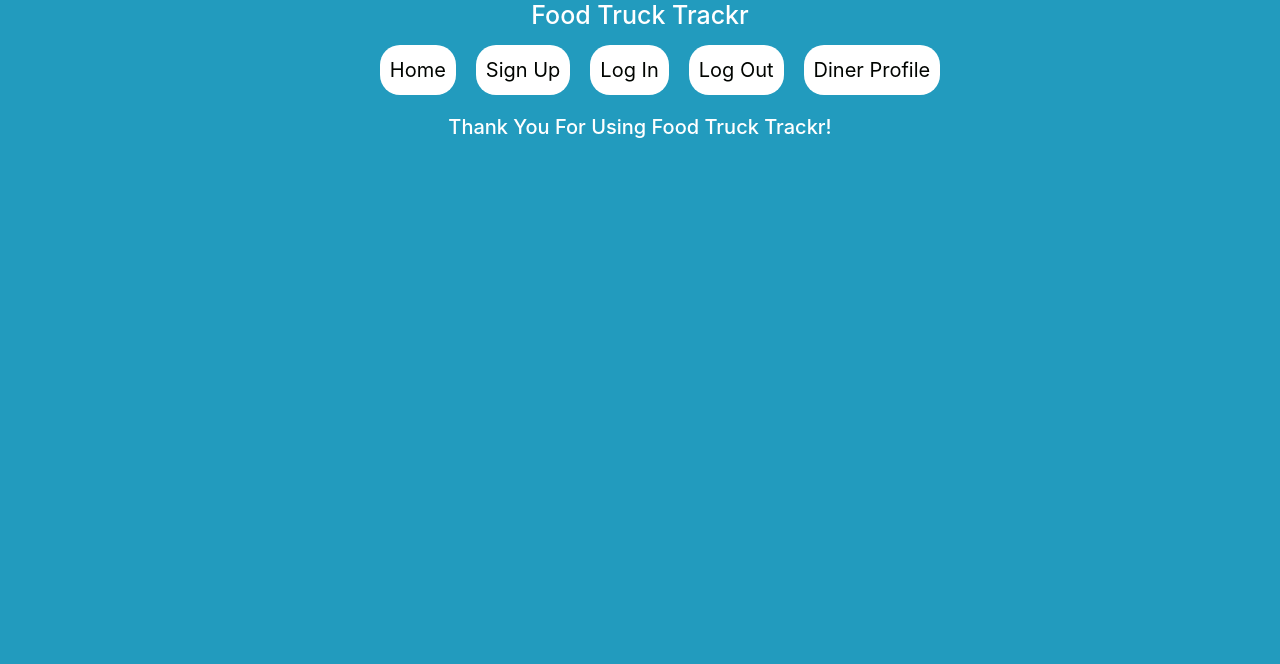
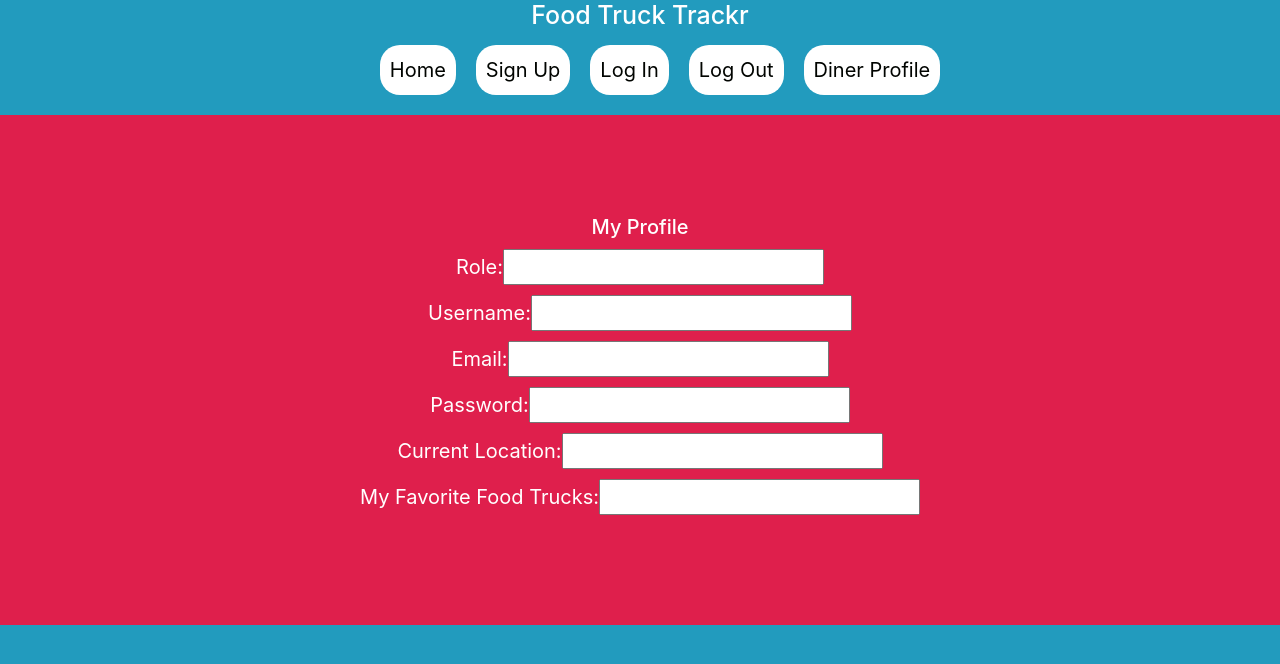
Before and after one commit to Food-Truck-Project/Front-end, a React (Create React App) app: page /dinerprofile in a window 1280 px wide. Shown: the top 664 px of the page. Built offline with nearby package versions, Linux system fonts and the light colour scheme; no server answers.

Commit message:
diner profile card coming together, just need to get data passed to form fields, setup change handler and some type of save or submit

```diff
--- a/src/components/DinerProfile.js
+++ b/src/components/DinerProfile.js
@@ -1,13 +1,74 @@
 import React, { useState, useEffect } from "react";
 import { BrowserRouter as Router, Switch, Link, Route } from "react-router-dom";
 import axios from "axios";
+import "../dinerForm.css";
 
 
 
 function DinerProfile(){
+
+
+    //using axios get to grab all diners and return their individual info within an object
+const diners=axios
+.get("https://trucktackert.herokuapp.com//api/users")
+.then (function(res){
+    diners.map(function(diner){
+        if (diner.role==="1"){
+        return {
+            Role: diner.role,
+            Username: diner.username,
+            email: diner.email,
+            password: diner.password
+        }
+    } // closing out if statement
+    }) //closing out map
+})
+.catch (function(err){
+    console.log(err);
+})
+
+//creating
+const [dinerForm, setDinerForm]=useState({
+        currentLocation: "",
+        favoriteTrucks: [],
+    })
+
+
     return (
-        <div>
-            <h2>Thank You For Using Food Truck Trackr!</h2>
+        <div className="dinerForm">
+            <form>
+                <h2>My Profile</h2>
+
+                {/*diner role*/}
+                <label htmlFor="role">Role:
+                    <input type="text" name="role" value={diners.role}  />
+                </label>
+
+                  {/*diner username*/}
+                <label htmlFor="username">Username:
+                    <input type="text" name="username" value={diners.username}  />
+                </label>
+
+                  {/*diner email*/}
+                <label htmlFor="email">Email:
+                    <input type="email" name="email" value={diners.email}  />
+                </label>
+
+                  {/*diner password*/}
+                <label htmlFor="username">Password:
+                    <input type="password" name="username" value={diners.password}  />
+                </label>
+
+                {/*diner current location*/}
+                <label htmlFor="currentLocation">Current Location:
+                    <input type="text" name="currentLocation" value={dinerForm.currentLocation}  />
+                </label>
+
+                {/*diner favorite trucks*/}
+                <label htmlFor="favoriteTrucks">My Favorite Food Trucks:
+                    <input type="text" name="favoriteTrucks" value={dinerForm.favoriteTrucks}  />
+                </label>
+            </form>
         </div>
     )
 }
--- /dev/null
+++ b/src/dinerForm.css
@@ -0,0 +1,17 @@
+* {
+    max-width: 100%;
+    box-sizing: border-box;
+}
+html {
+    font-size: 62.5%;
+}
+.dinerForm {
+    background-color: #df1f4c;
+    padding: 10rem;
+    display: flex;
+    justify-content: center;
+}
+.dinerForm label {
+    display: block;
+    margin: 1rem;
+}
```
